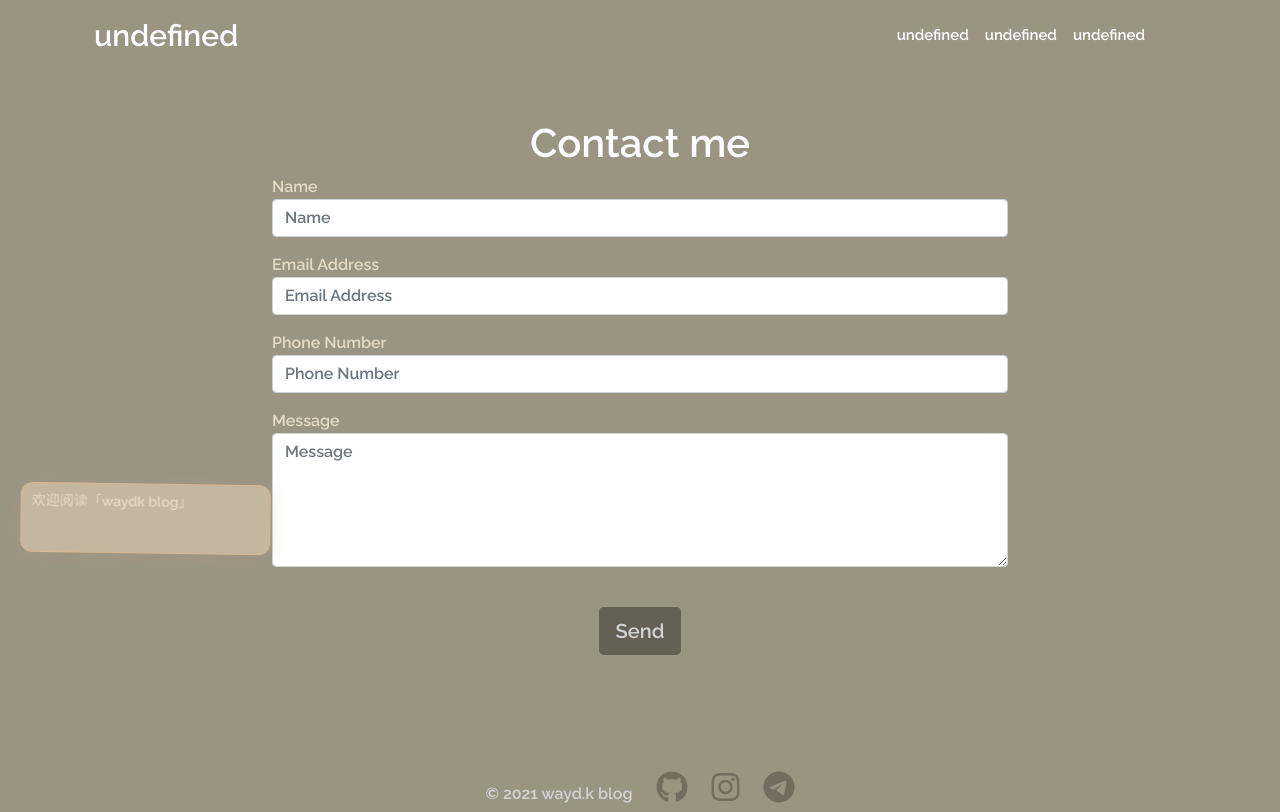
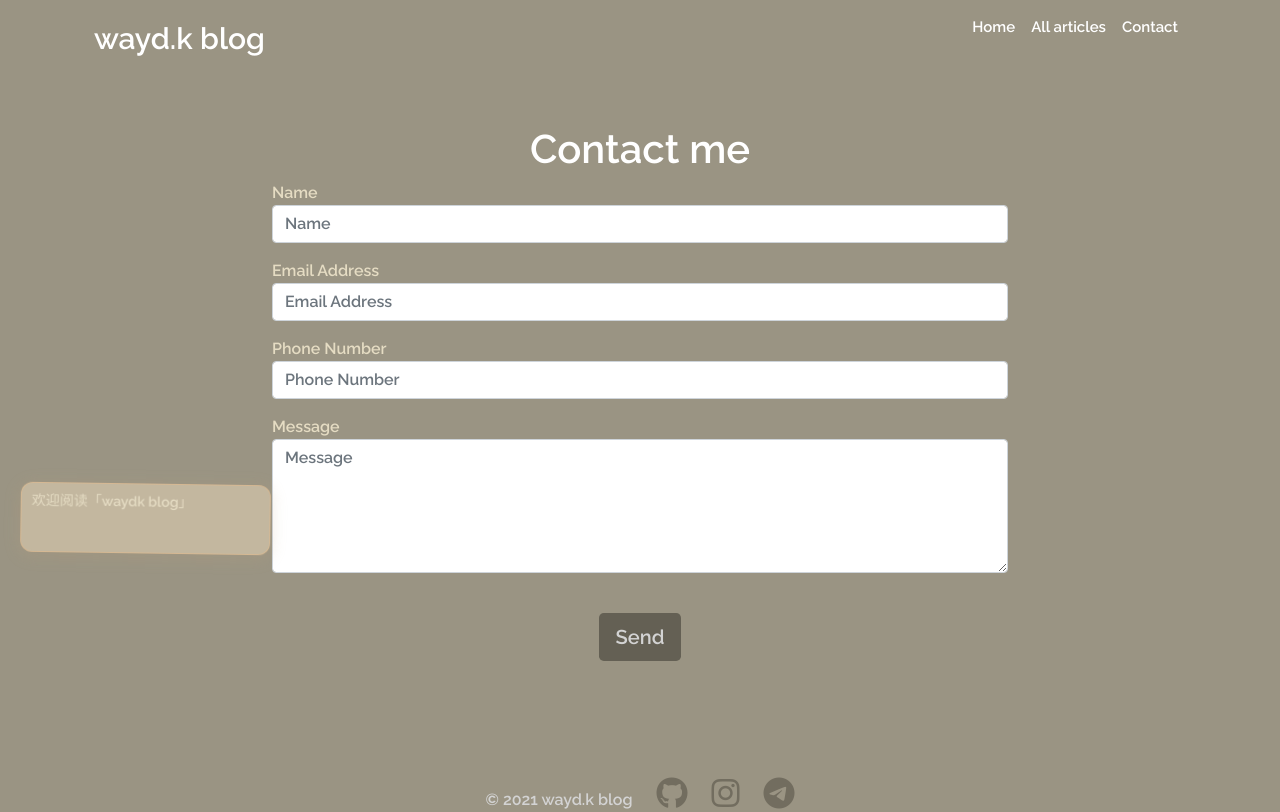
Before and after one commit to waydk/flask_blog, a Flask app: page /contact in a window 1280 px wide. Shown: the top 812 px of the page. Run offline with Flask 2, Linux system fonts and the light colour scheme; parts of the project's set-up code (start-up, migrations or seed data) failed here and were passed over; some libraries are stand-ins or nearby versions.

Commit message:
1.0.0: removed multilingualism

```diff
--- a/blog/static/css/styles.css
+++ b/blog/static/css/styles.css
@@ -135,14 +135,3 @@ hr {
     background-color: #8b877a;
     color: #d3d3d3;
 }
-
-/* Change Lang */
-.change-lang {
-    color: white;
-    background-color: #9A9483;
-    -moz-appearance: none;
-    -webkit-appearance: none;
-    border: none;
-    outline: none;
-    padding: 5px;
-}
--- a/blog/templates/footer.html
+++ b/blog/templates/footer.html
@@ -9,8 +9,6 @@
     <script src="https://cdn.jsdelivr.net/npm/bootstrap@5.1.3/dist/js/bootstrap.bundle.min.js" integrity="sha384-ka7Sk0Gln4gmtz2MlQnikT1wXgYsOg+OMhuP+IlRH9sENBO0LRn5q+8nbTov4+1p" crossorigin="anonymous"></script>
     <script src="https://kit.fontawesome.com/fc06632d11.js" crossorigin="anonymous"></script>
     <script src="{{ url_for('static', filename='live2d-widget/autoload.js') }}"></script>
-    <script src="{{ url_for('static', filename='js/langs.js') }}"></script>
-    <script src="{{ url_for('static', filename='js/multilang.js') }}"></script>
 
   </footer>
 
--- a/blog/templates/header.html
+++ b/blog/templates/header.html
@@ -17,19 +17,15 @@
   <div class="container navbar-custom">
     <nav class="navbar navbar-expand-lg navbar-light">
       <div class="container-fluid">
-        <a class="navbar-brand lng-brand" href="{{ url_for('home') }}">wayd.k blog</a>
+        <a class="navbar-brand brand" href="{{ url_for('home') }}">wayd.k blog</a>
         <button class="navbar-toggler" type="button" data-bs-toggle="collapse" data-bs-target="#navbarNavAltMarkup" aria-controls="navbarNavAltMarkup" aria-expanded="false" aria-label="Toggle navigation">
           <span class="navbar-toggler-icon"></span>
         </button>
         <div class="collapse navbar-collapse" id="navbarNavAltMarkup">
           <div class="navbar-nav ms-auto">
-            <a class="nav-link lng-home" aria-current="page" href="{{ url_for('home') }}">Home</a>
-            <a class="nav-link lng-all_articles" href="{{ url_for('show_articles') }}">All articles</a>
-            <a class="nav-link lng-contact" href="{{ url_for('contact') }}">Contact</a>
-            <select class="change-lang">
-              <option value="ru" selected>RU</option>
-              <option value="en">EN</option>
-            </select>
+            <a class="nav-link home" aria-current="page" href="{{ url_for('home') }}">Home</a>
+            <a class="nav-link all_articles" href="{{ url_for('show_articles') }}">All articles</a>
+            <a class="nav-link contact" href="{{ url_for('contact') }}">Contact</a>
           </div>
         </div>
       </div>
```
Also changed, not shown: blog/static/js/langs.js (deleted, +0 -45 lines), blog/static/js/multilang.js (deleted, +0 -45 lines).
